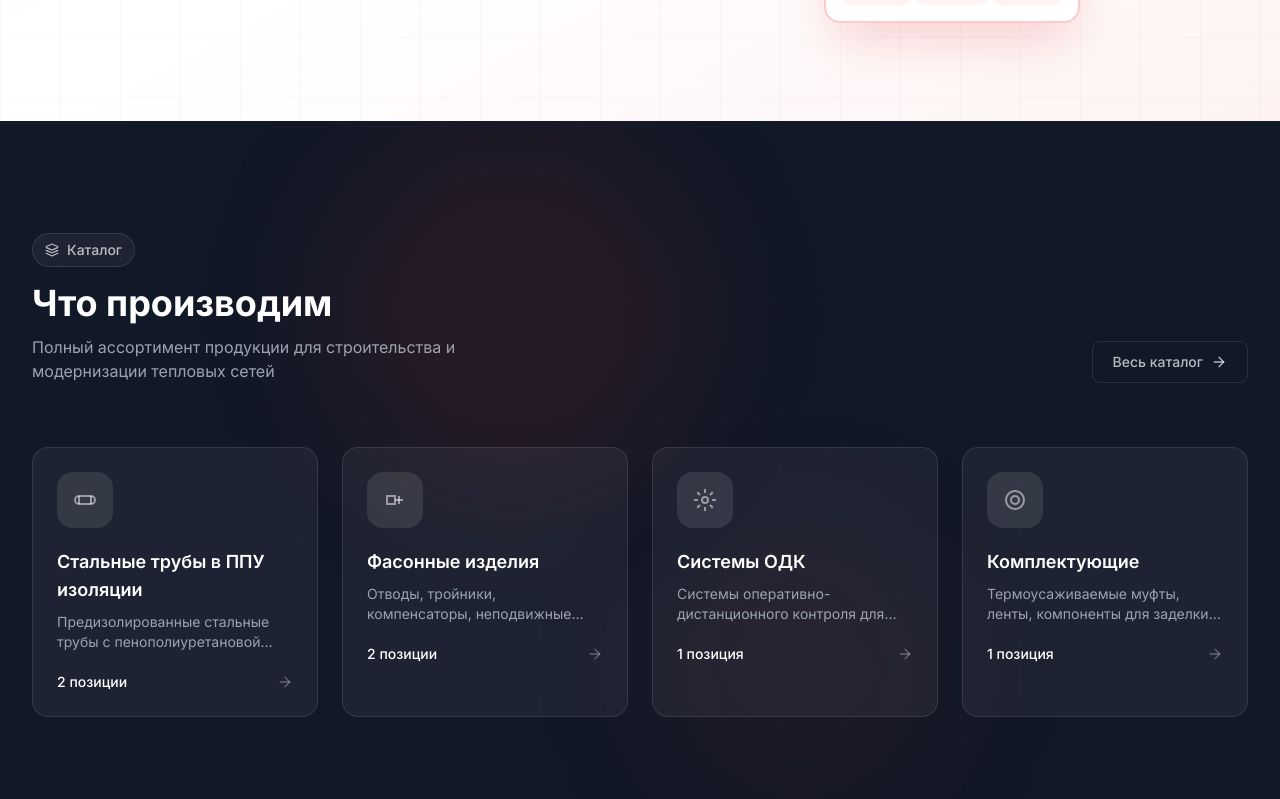
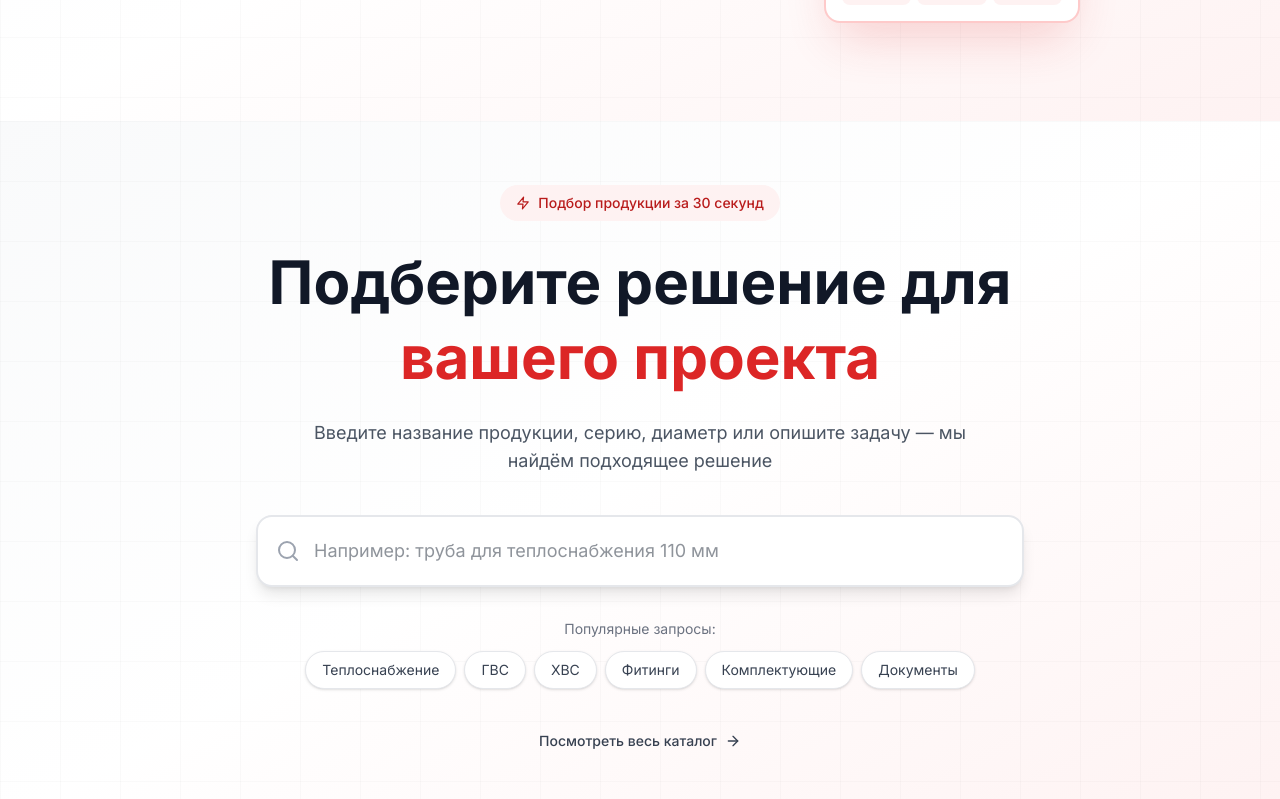
Before and after one commit to wolamey/izocom-test, a React (Vite) app: page / in a window 1280 px wide. Shown: the part 681-1480 px from the top of the page. Built offline with nearby package versions, Linux system fonts and the light colour scheme.

Commit message:
two heros

```diff
--- /dev/null
+++ b/src/components/HeroSearchSection.tsx
@@ -0,0 +1,180 @@
+import { useState, useMemo } from 'react';
+import { Search, ArrowRight, Zap } from 'lucide-react';
+import { LinkButton } from './ui/Button';
+import { categories } from '../data/products';
+
+interface SearchResult {
+  type: 'category' | 'product';
+  id: string;
+  title: string;
+  description: string;
+  path: string;
+}
+
+export default function HeroSearchSection() {
+  const [searchQuery, setSearchQuery] = useState('');
+
+  // Быстрые категории
+  const quickLinks = [
+    { label: 'Теплоснабжение', query: 'теплоснабжение' },
+    { label: 'ГВС', query: 'гвс горячее водоснабжение' },
+    { label: 'ХВС', query: 'хвс холодное водоснабжение' },
+    { label: 'Фитинги', query: 'фитинги отвод тройник' },
+    { label: 'Комплектующие', query: 'комплектующие муфта' },
+    { label: 'Документы', query: 'документы сертификаты гост' },
+  ];
+
+  // Поиск по продукции
+  const searchResults = useMemo(() => {
+    if (!searchQuery.trim()) return [];
+
+    const query = searchQuery.toLowerCase();
+    const results: SearchResult[] = [];
+
+    // Поиск по категориям
+    categories.forEach(cat => {
+      if (
+        cat.name.toLowerCase().includes(query) ||
+        cat.description.toLowerCase().includes(query)
+      ) {
+        results.push({
+          type: 'category',
+          id: cat.id,
+          title: cat.name,
+          description: cat.description,
+          path: `/products/${cat.id}`,
+        });
+      }
+
+      // Поиск по продуктам в категории
+      cat.products.forEach(product => {
+        const searchableText = [
+          product.name,
+          product.shortDescription,
+          product.description,
+          ...product.features,
+          ...product.specs.map(s => `${s.label} ${s.value}`),
+        ].join(' ').toLowerCase();
+
+        if (searchableText.includes(query)) {
+          results.push({
+            type: 'product',
+            id: product.id,
+            title: product.name,
+            description: product.shortDescription,
+            path: `/products/${cat.id}/${product.id}`,
+          });
+        }
+      });
+    });
+
+    return results.slice(0, 5); // Показываем максимум 5 результатов
+  }, [searchQuery]);
+
+  const handleQuickLinkClick = (query: string) => {
+    setSearchQuery(query);
+  };
+
+  return (
+    <section className="relative min-h-[calc(100vh-116px)] flex items-center bg-gradient-to-br from-gray-50 via-white to-brand-50 overflow-hidden">
+      {/* Background grid */}
+      <div className="absolute inset-0 pointer-events-none opacity-50" style={{
+        backgroundImage: `
+          linear-gradient(rgba(0,0,0,0.04) 1px, transparent 1px),
+          linear-gradient(90deg, rgba(0,0,0,0.04) 1px, transparent 1px)
+        `,
+        backgroundSize: '60px 60px',
+      }} />
+
+      <div className="relative max-w-5xl mx-auto px-4 sm:px-6 lg:px-8 py-16 w-full">
+        {/* Badge */}
+        <div className="flex justify-center mb-6">
+          <div className="inline-flex items-center gap-2 px-4 py-2 bg-brand-50 text-brand-700 text-sm font-medium rounded-full">
+            <Zap size={14} />
+            Подбор продукции за 30 секунд
+          </div>
+        </div>
+
+        {/* Main heading */}
+        <h1 className="text-4xl lg:text-6xl font-bold text-center text-gray-900 mb-6 leading-tight">
+          Подберите решение для{' '}
+          <span className="text-brand-600">вашего проекта</span>
+        </h1>
+
+        <p className="text-lg text-gray-600 text-center mb-10 max-w-2xl mx-auto">
+          Введите название продукции, серию, диаметр или опишите задачу — мы найдём подходящее решение
+        </p>
+
+        {/* Search box */}
+        <div className="relative max-w-3xl mx-auto mb-8">
+          <div className="relative">
+            <Search
+              size={24}
+              className="absolute left-5 top-1/2 -translate-y-1/2 text-gray-400"
+            />
+            <input
+              type="text"
+              value={searchQuery}
+              onChange={(e) => setSearchQuery(e.target.value)}
+              placeholder="Например: труба для теплоснабжения 110 мм"
+              className="w-full pl-14 pr-6 py-5 text-lg bg-white border-2 border-gray-200 rounded-2xl shadow-lg focus:outline-none focus:border-brand-500 focus:shadow-xl transition-all"
+            />
+          </div>
+
+          {/* Search results dropdown */}
+          {searchResults.length > 0 && (
+            <div className="absolute top-full left-0 right-0 mt-2 bg-white border border-gray-200 rounded-xl shadow-2xl overflow-hidden z-50">
+              {searchResults.map((result) => (
+                <a
+                  key={result.id}
+                  href={`#${result.path}`}
+                  className="block px-5 py-4 hover:bg-gray-50 transition-colors border-b border-gray-100 last:border-b-0"
+                >
+                  <div className="flex items-start gap-3">
+                    <div className={`w-2 h-2 rounded-full mt-2 shrink-0 ${
+                      result.type === 'category' ? 'bg-brand-500' : 'bg-blue-500'
+                    }`} />
+                    <div className="flex-1 min-w-0">
+                      <div className="font-medium text-gray-900 mb-1">{result.title}</div>
+                      <div className="text-sm text-gray-500 line-clamp-1">{result.description}</div>
+                    </div>
+                    <ArrowRight size={16} className="text-gray-400 shrink-0 mt-1" />
+                  </div>
+                </a>
+              ))}
+            </div>
+          )}
+        </div>
+
+        {/* Quick links */}
+        <div className="text-center mb-8">
+          <p className="text-sm text-gray-500 mb-3">Популярные запросы:</p>
+          <div className="flex flex-wrap justify-center gap-2">
+            {quickLinks.map((link, i) => (
+              <button
+                key={i}
+                onClick={() => handleQuickLinkClick(link.query)}
+                className="px-4 py-2 bg-white border border-gray-200 rounded-full text-sm text-gray-700 hover:border-brand-500 hover:text-brand-600 transition-all shadow-sm hover:shadow"
+              >
+                {link.label}
+              </button>
+            ))}
+          </div>
+        </div>
+
+        {/* Catalog link */}
+        <div className="text-center">
+          <LinkButton
+            to="/products"
+            variant="ghost"
+            size="md"
+            iconRight={<ArrowRight size={16} />}
+            className="text-gray-600 hover:text-brand-600"
+          >
+            Посмотреть весь каталог
+          </LinkButton>
+        </div>
+      </div>
+    </section>
+  );
+}
--- a/src/pages/HomePage.tsx
+++ b/src/pages/HomePage.tsx
@@ -4,6 +4,7 @@ import { categories } from '../data/products';
 import ProductImage from '../components/ProductImage';
 import RequestForm from '../components/RequestForm';
 import HeroSection from '../components/HeroSection';
+import HeroSearchSection from '../components/HeroSearchSection';
 import { LinkButton } from '../components/ui/Button';
 import { useState } from 'react';
 
@@ -15,6 +16,9 @@ export default function HomePage() {
     <div>
       {/* Hero */}
       <HeroSection />
+
+      {/* Hero Search Section */}
+      <HeroSearchSection />
 
       {/* Categories — чёрный фон */}
       <section className="relative bg-gray-900 py-20 lg:py-28 overflow-hidden">
@@ -514,7 +518,7 @@ export default function HomePage() {
                   </div>
                 </div>
               </div>
-              <div className="bg-white rounded-xl p-6 ">
+              <div className="bg-white rounded-xl p-6">
                 <RequestForm compact />
               </div>
             </div>
```
